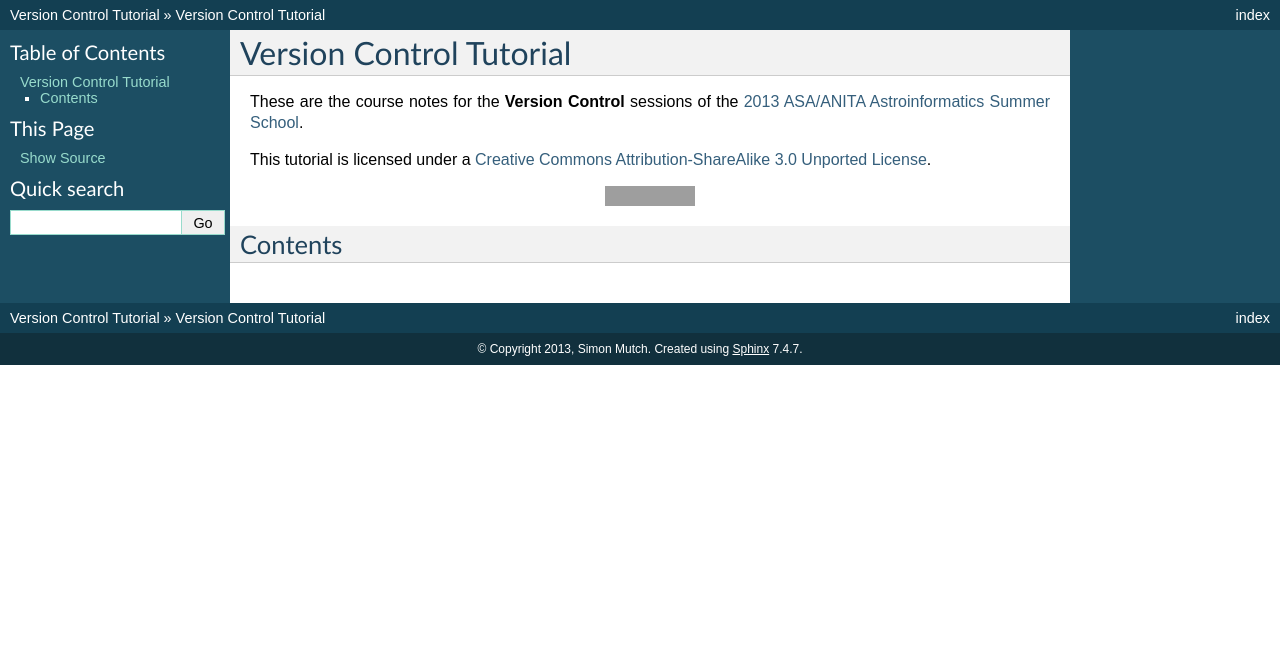
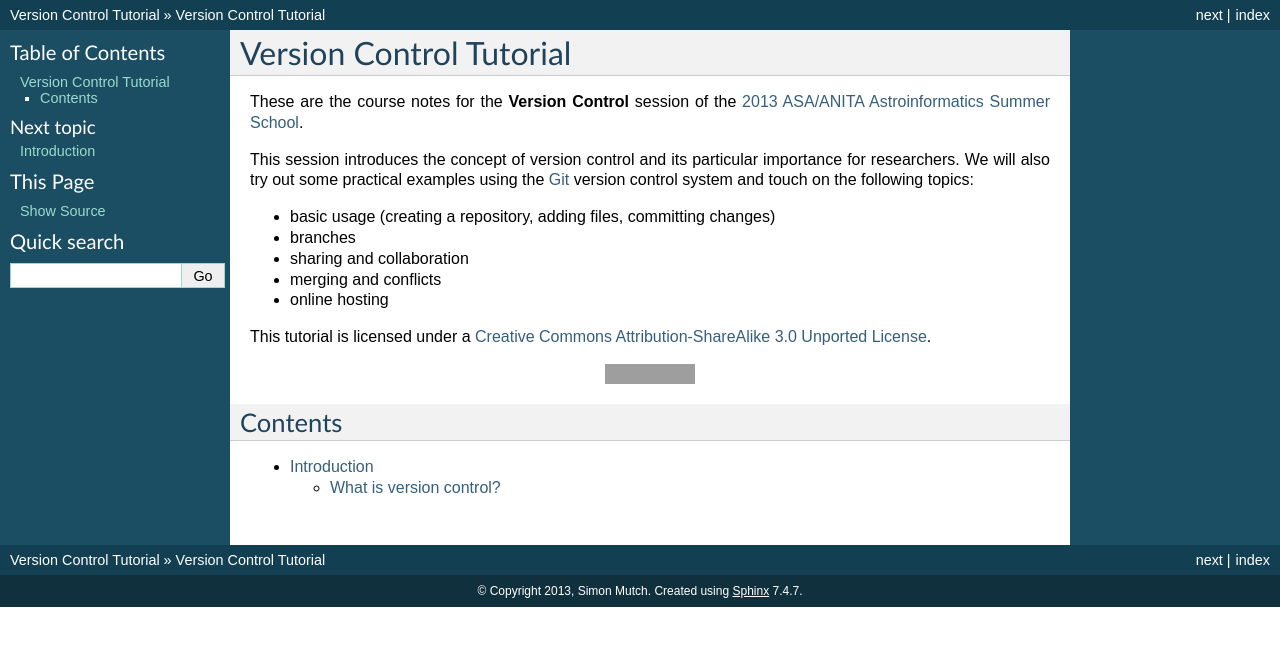
Before and after one commit to AstroinformaticsAU/VersionControlTutorial, a Sphinx documentation site: the page built from source/index.rst, in a window 1280 px wide. Shown: the top 646 px of the page. Built offline with Sphinx 7.4.7, drawn with Linux system fonts in a browser that asks for light colours; grey boxes are pictures that could not be loaded.

Commit message:
Start on the introduction and outline.md.

```diff
--- a/source/index.rst
+++ b/source/index.rst
@@ -6,7 +6,15 @@
 Version Control Tutorial
 =========================
 
-These are the course notes for the **Version Control** sessions of the `2013 ASA/ANITA Astroinformatics Summer School <http://www.smp.uq.edu.au/anitaworkshop2013/?page_id=30>`_.
+These are the course notes for the **Version Control** session of the `2013 ASA/ANITA Astroinformatics Summer School <http://www.smp.uq.edu.au/anitaworkshop2013/?page_id=30>`_.
+
+This session introduces the concept of version control and its particular importance for researchers.  We will also try out some practical examples using the `Git <http://git-scm.com/>`_ version control system and touch on the following topics:
+
+- basic usage (creating a repository, adding files, committing changes)
+- branches
+- sharing and collaboration
+- merging and conflicts
+- online hosting
 
 This tutorial is licensed under a `Creative Commons Attribution-ShareAlike 3.0 Unported License <http://creativecommons.org/licenses/by-sa/3.0/deed.en_US>`_.
 
```
Also changed, not shown: other parts of source/index.rst (+3 -0 lines), outline.md (added, +61 -0 lines), source/pages/0-intro.rst (added, +33 -0 lines), source/_static/intro1.png (added).
